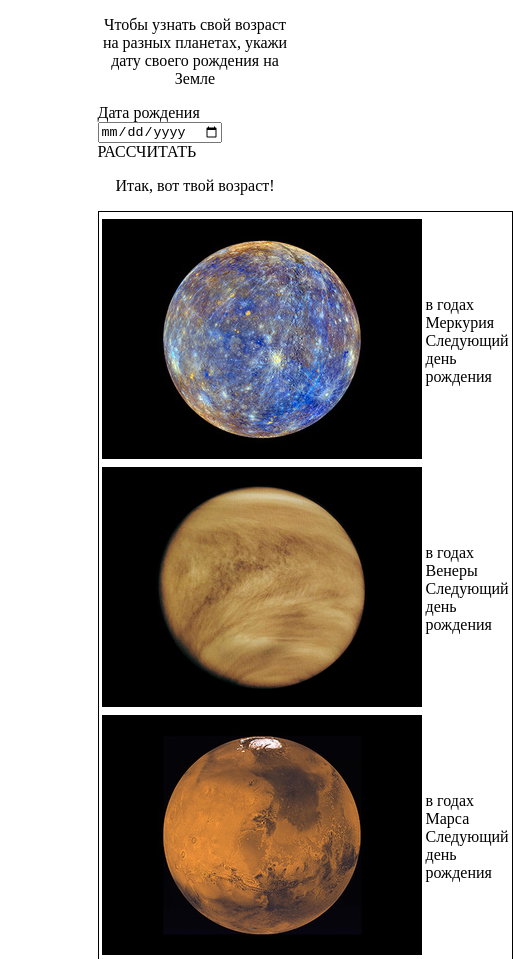
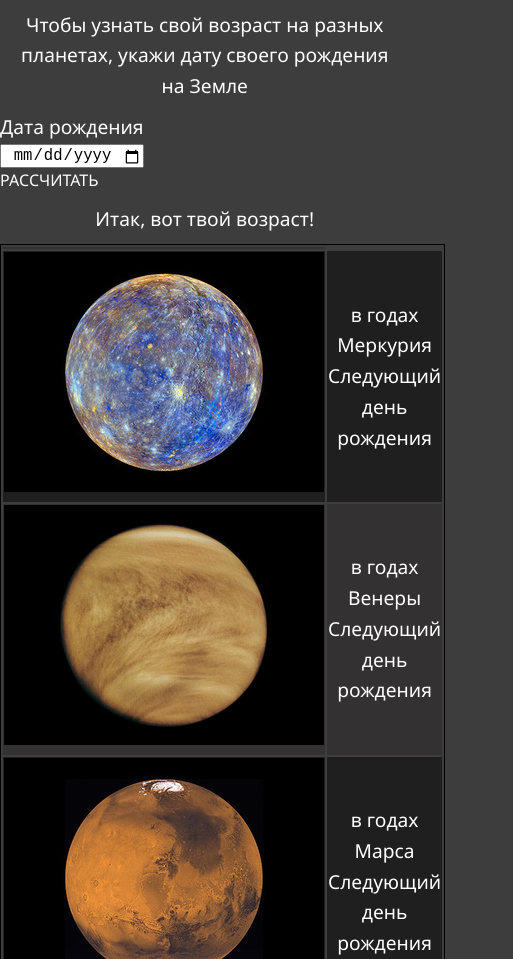
Before and after one commit to ml-astro/astronomy, a plain HTML site: page ageonplanets/index.html in a window 390 px wide. Shown: the top 959 px of the page, 513 px wide, since content can reach past the window. Drawn offline with Linux system fonts and the light colour scheme.

Commit message:
Add files via upload

```diff
--- a/ageonplanets/styles.css
+++ b/ageonplanets/styles.css
@@ -1,3 +1,34 @@
+body {
+	background:#3d3d3d;
+	color:#fff;
+	line-height: 1.6;
+	font-family: 'Segoe UI', 'Tahoma', 'Verdana';
+	padding: 1em;
+}
+
+p, td, .button, label, input {
+    text-align: center;
+    font-size: 1.2em;
+    margin:0;
+  }
+
+form {
+
+}
+
+tr {
+    background:#333131;
+}
+
+table {
+    margin:0 auto;
+    width:50vw;
+}
+
+tr:nth-child(even){
+    background:#201f1f;
+}
+
 main {
     margin:0 auto;
     width: 50vw;
@@ -6,3 +37,24 @@ main {
 .centered {
     text-align: center;
 }
+
+
+@media screen and (max-width: 800px) {
+	table {
+        width: 100vw;
+        padding: 0;
+        margin: 0;
+    }
+
+    main, body {
+        padding: 0;
+        margin: 0;
+    }
+
+    p {
+        width: 100vw;
+        padding: 5%;
+        text-align: center;
+    }
+
+}
```
